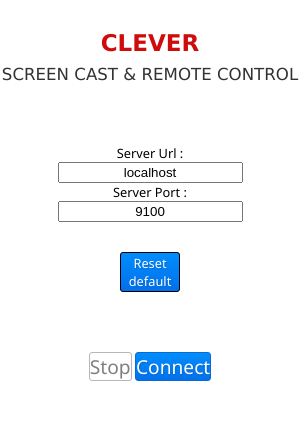
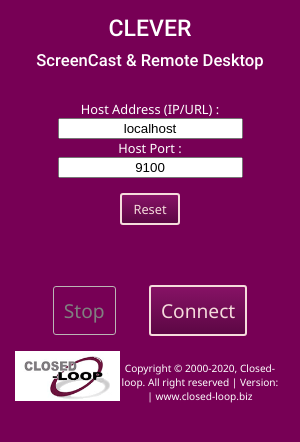
Before and after one commit to CLT-SG/CLT-CLEVER-ScreencastApp, an Electron app: page src/index.html in a window 300 px wide. Drawn offline with Linux system fonts and the light colour scheme; no server answers.

Commit message:
update ui

```diff
--- a/package.json
+++ b/package.json
@@ -1,6 +1,6 @@
 {
   "name": "clevervncclient",
-  "version": "1.3.5",
+  "version": "1.3.7",
   "description": "To be able run your screen monitor as remote desktop or casting to video wall with CLEVER",
   "main": "index.js",
   "license": "ISC",
--- a/src/assets/css/style.css
+++ b/src/assets/css/style.css
@@ -1,15 +1,22 @@
+@font-face {
+  font-family: PTSerif-Regular;
+  src: url('../fonts/PTSerif-Regular.ttf');
+}
+
+@font-face { font-family: Roboto-Medium;
+  src: url('../fonts/Roboto-Medium.ttf'); }
+
 html,
 body {
   height: 100%;
   margin: 0px;
   padding: 0px;
-  background-color: rgba(255, 255, 255, 1);
+  background-color: #770055;
   color: white;
   position: fixed;
   overflow-y: hidden;
   overflow-x: hidden;
   width: 100%;
-  color: black;
 }
 
 html {
@@ -52,23 +59,22 @@
 button,
 input[type=button] {
   -moz-border-radius: 3px;
-  background: #0370ea;
-  background: -moz-linear-gradient(top, #008dfd 0, #0370ea 100%);
-  background: -webkit-linear-gradient(top, #008dfd 0, #0370ea 100%);
-  border: 1px solid #076bd2;
+  background: #ac1e84;
+  background: -moz-linear-gradient(top, #861265 0, #5c0744 100%);
+  background: -webkit-linear-gradient(top, #861265 0, #5c0744 100%);
+  border: 2px solid #f5dcdc;
   border-radius: 3px;
-  color: #fff;
+  color: #f5dcdc;
   font-family: inherit;
   font-size: .8em;
-  padding: 1px 1px;
+  padding: 5px 5px;
   text-align: center;
-  text-shadow: 1px 1px 1px #076bd2;
   font-size: 1.5em;
 }
 
 button:hover,
 input[type=button]:hover {
-  background: rgb(9, 147, 240);
+  background: #de78e9;
 }
 
 button:active,
@@ -96,25 +102,21 @@
 }
 
 .top {
-  color: rgb(207, 12, 12);
-  ;
-  font-family: Verdana, sans-serif;
+  color: rgb(255, 255, 255);
+  font-family: Roboto-Medium;
   width: 100%;
   text-align: center;
   font-size: 1.8em;
-  font-weight: 800;
 }
 
 .top-1 {
-  margin-top: 10%;
+  margin-top: 5%;
 }
 
 .top-2 {
   margin-top: 3%;
   margin-bottom: 10%;
   font-size: 1.3em;
-  font-weight: 500;
-  color: rgba(50, 50, 50, 1);
 }
 
 /* For mobile future change this width */
@@ -156,13 +158,13 @@
 }
 
 .setup {
-  margin: 0;
-  padding: 0;
+  margin: 0 15px 0 15px;
+  padding: 10px;
 }
 
 .container-config {
-  margin-top: 20%;
-  margin-bottom: 20%;
+  margin-top: 10%;
+  margin-bottom: 10%;
   display: block;
   text-align: center;
   width: 100%;
@@ -183,10 +185,41 @@
   width: 20%;
   margin-left: 40%;
   margin-right: 40%;
-  margin-top: 10%;
+  margin-top: 5%;
   font-size: 1em;
   display: block;
+}
+
+.window-title {
+  font-size: 0.7em !important;
+}
+
+.menubar {
+  font-size: 0.6em !important;
+}
+
+body .window-controls-container .window-icon-bg .window-icon {
+  -webkit-mask-size: 10% !important;
+  mask-size: 10% !important;
+}
+
+.copyright {
+  margin: 0 5% 0 5%;
+  width: 90%;
+  margin-top: 5%;
+  display: flex;
+}
+
+.clt-logo {
+  background-color: white;
+  width: 39%;
+  height:50px;
+}
+
+.copyright-desc {
+  padding-top: 10px;
+  padding-bottom: 10px;
   text-align: center;
-  border: black 1px solid;
-  background-color: indigo;
+  width: 59%;
+  font-size: 0.79em;
 }
--- a/src/index.html
+++ b/src/index.html
@@ -2,7 +2,7 @@
 <html lang="en">
 
 <head>
-  <title>CLEVER - Screencast & Remote Desktop</title>
+  <title>CLEVER - ScreenCast & Remote Desktop</title>
 
   <script>
     if (typeof module === 'object') {
@@ -19,7 +19,8 @@
     if (typeof (require) != "undefined") {
       var ipaddress
       var {
-        ipcRenderer
+        ipcRenderer,
+        remote
       } = require('electron')
       var websockify = require('node-websockify')
       var os = require('os')
@@ -54,22 +55,27 @@
 
 <body>
   <div class="top top-1">CLEVER</div>
-  <div class="top top-2">SCREEN CAST & REMOTE CONTROL</div>
+  <div class="top top-2">ScreenCast & Remote Desktop</div>
   <div class="container-config">
-    <div>Server Url :</div>
+    <div>Host Address (IP/URL) :</div>
     <input type="text" id="url" class="host-input" value="192.168.1.88"></input>
-    <div>Server Port :</div>
+    <div>Host Port :</div>
     <input type="text" id="port" class="host-input" value="9100"></input>
-    <button id="reset" class="reset-btn">Reset default</button>
+    <button id="reset" class="reset-btn">Reset</button>
   </div>
   <div class="container-button">
     <button id="refresh-screen" disabled class="setup">Stop</button>
-    <button id="share-screen" class="setup child-h">Connect</button>
+    <button id="share-screen" class="setup">Connect</button>
     <!-- local/remote videos container -->
+  </div>
+  <div class="copyright">
+    <img src="assets/images/logo.png" class="clt-logo"></img>
+    <div class="copyright-desc">Copyright © 2000-Present, Closed-loop. All right reserved | Version:</div>
   </div>
 </body>
 
 <script>
+  $('.copyright-desc').text('Copyright © 2000-'+new Date().getFullYear()+', Closed-loop. All right reserved | Version: '+remote.app.getVersion() + ' | www.closed-loop.biz')
   $('#share-screen').click(function () {
     var host = $('#url').val()
     var port = $('#port').val()
```
Also changed, not shown: index.js (+5 -12 lines), src/assets/fonts/PTSerif-Bold.ttf (added), src/assets/fonts/PTSerif-BoldItalic.ttf (added), src/assets/fonts/PTSerif-Italic.ttf (added), src/assets/fonts/PTSerif-Regular.ttf (added), src/assets/fonts/Roboto-Bold.ttf (added), src/assets/fonts/Roboto-Medium.ttf (added), src/assets/fonts/Roboto-Regular.ttf (added), src/assets/images/clt.GIF (added), src/assets/images/logo.png (added).
